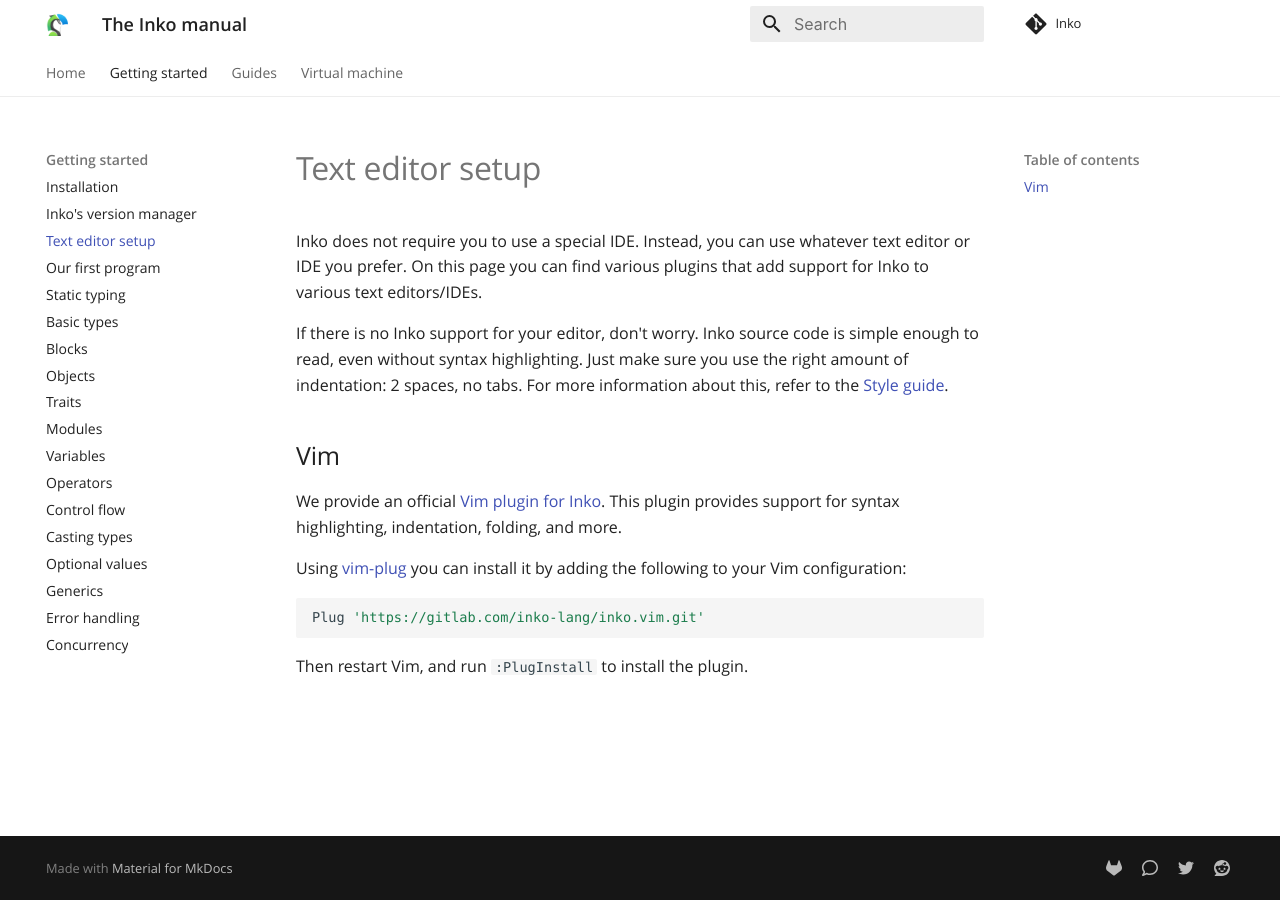
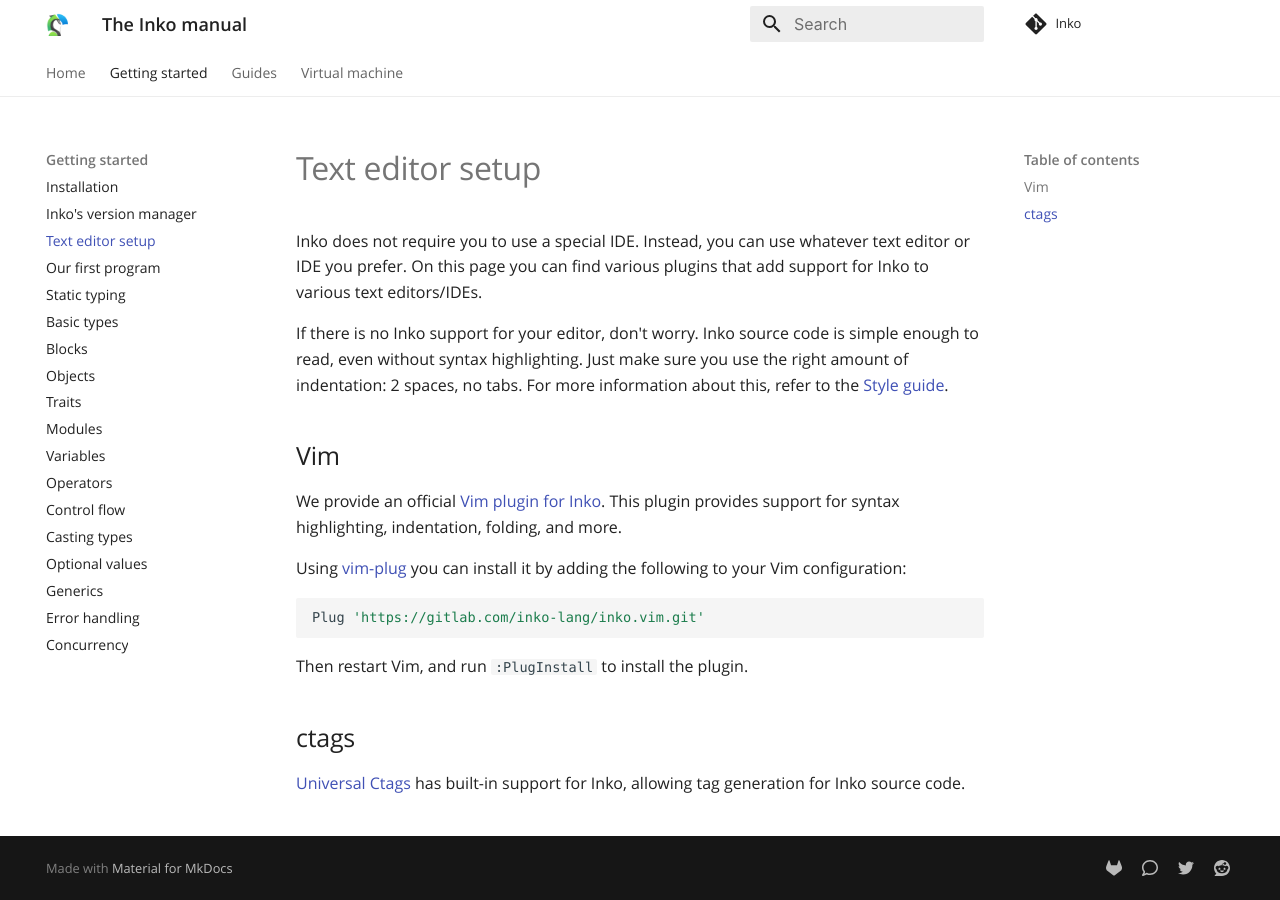
Before and after one commit to inko-lang/inko, an MkDocs documentation site: the page built from docs/source/getting-started/text-editor-setup.md, in a window 1280 px wide. Built offline with MkDocs 1.6.1 and Material for MkDocs 9.7.7, drawn with Linux system fonts in a browser that asks for light colours; comment, search, counter and statistics services are not loaded.

Commit message:
Note that universal-ctags supports Inko

````diff
--- a/docs/source/getting-started/text-editor-setup.md
+++ b/docs/source/getting-started/text-editor-setup.md
@@ -23,3 +23,8 @@
 ```
 
 Then restart Vim, and run `:PlugInstall` to install the plugin.
+
+## ctags
+
+[Universal Ctags](https://ctags.io/) has built-in support for Inko, allowing tag
+generation for Inko source code.
````
